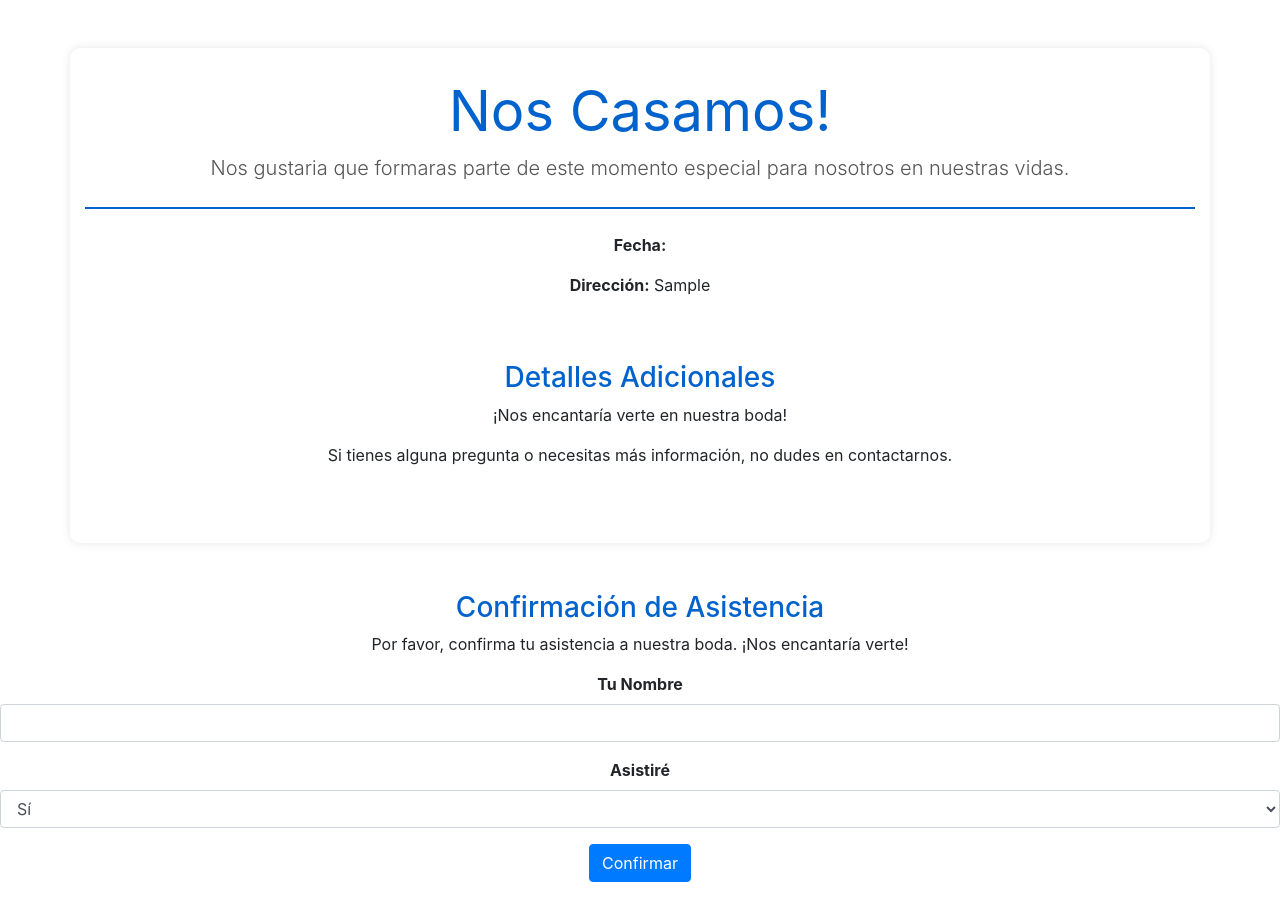
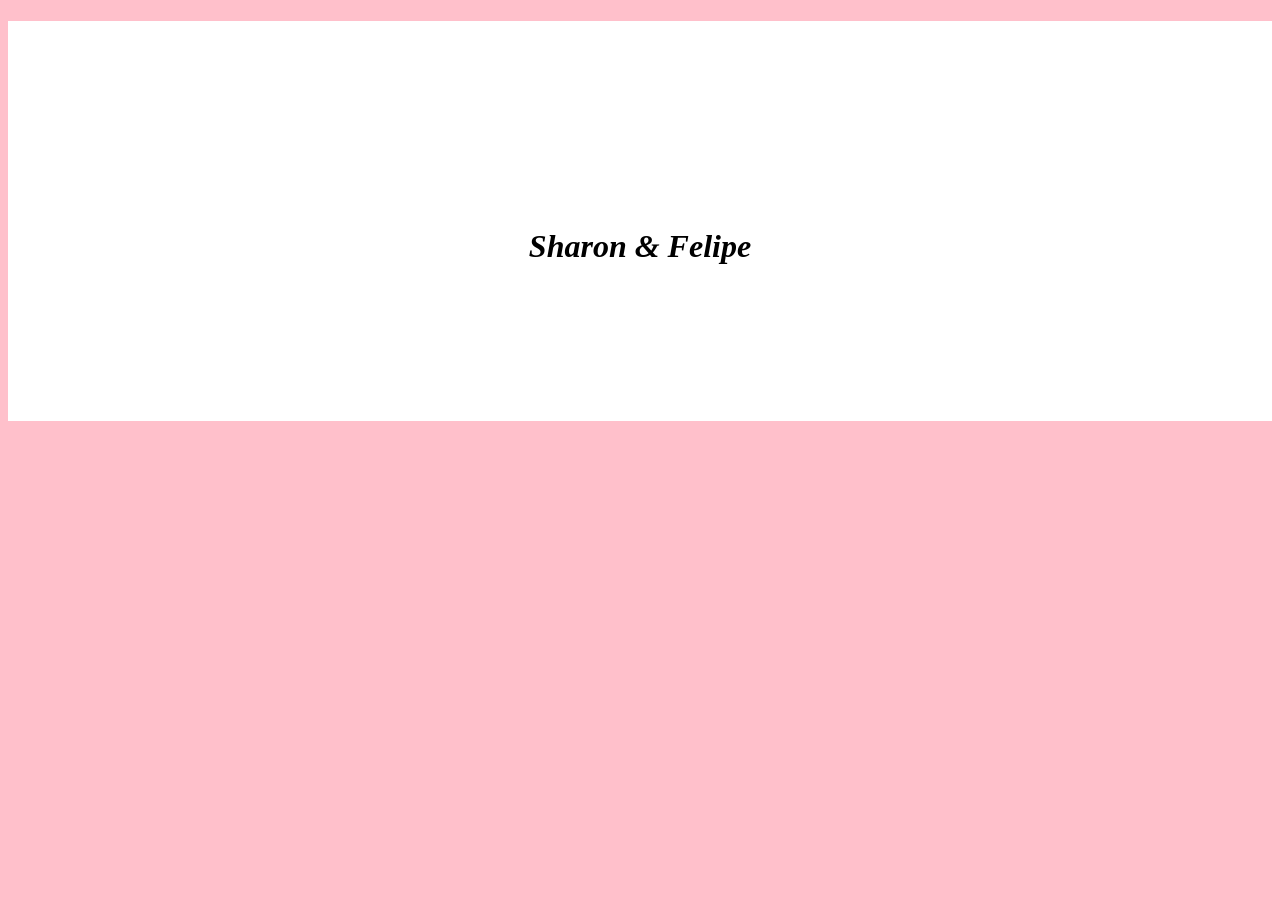
Before and after one commit to fvarguezz/bodorrio, a Django app: page / in a window 1280 px wide. After the commit the page ends 421 px from the top, so only its background shows below. Run offline with Django 5.2, Linux system fonts and the light colour scheme; tables that the repository leaves empty hold one stand-in row (values such as "Sample post"); some libraries are stand-ins or nearby versions.

Commit message:
nuevas pruebas

```diff
--- a/boda/invitacion/static/invitacion/styles.css
+++ b/boda/invitacion/static/invitacion/styles.css
@@ -1,76 +1,14 @@
-/* Estilos básicos para el cuerpo de la página */
-body {
-    background-color: #2541e2;  /* Color de fondo gris claro */
-    font-family: 'Arial', sans-serif;  /* Fuente predeterminada */
-    margin: 0;  /* Eliminar márgenes */
-    padding: 0;  /* Eliminar rellenos */
+.pagina{
+
+    background-color: pink;
 }
 
-/* Estilos para el contenedor principal */
-.container {
-    background-color: #ffffff;  /* Fondo blanco para el contenido */
-    padding: 30px;  /* Relleno interno */
-    border-radius: 10px;  /* Bordes redondeados */
-    box-shadow: 0 0 10px rgba(0, 0, 0, 0.1);  /* Sombra suave */
-    margin-top: 20px;  /* Espacio en la parte superior */
+
+.encabezado {
+    text-align: center;
+    background-color: white;
+    width: 100%;
+    height: 50vb;
+    line-height: 450px; /* Centra el texto verticalmente (si el div tiene una altura fija) */
+
 }
-
-/* Estilos para los encabezados */
-h1, h3 {
-    color: #0062cc;  /* Color azul para los encabezados */
-}
-
-h1 {
-    font-size: 3em;  /* Tamaño más grande para el título */
-    margin-bottom: 20px;  /* Espacio debajo del encabezado */
-}
-
-h3 {
-    font-size: 1.5em;  /* Tamaño más pequeño para los subtítulos */
-    margin-bottom: 15px;
-}
-
-/* Estilo para los botones */
-.btn-primary {
-    background-color: #0062cc;  /* Fondo azul para los botones */
-    border: none;  /* Eliminar borde */
-    color: white;  /* Texto blanco */
-    padding: 10px 20px;  /* Relleno interno del botón */
-    font-size: 1em;  /* Tamaño de fuente */
-    border-radius: 5px;  /* Bordes redondeados */
-}
-
-/* Efecto al pasar el ratón sobre los botones */
-.btn-primary:hover {
-    background-color: #004085;  /* Cambio de color cuando pasas el ratón */
-    cursor: pointer;  /* Cambiar el cursor para indicar que el botón es clickeable */
-}
-
-/* Estilo para el formulario */
-.form-group label {
-    font-weight: bold;  /* Etiquetas de formulario en negrita */
-}
-
-.form-control {
-    border-radius: 5px;  /* Bordes redondeados para los campos de entrada */
-    padding: 10px;  /* Relleno interno */
-    width: 100%;  /* Asegurarse de que ocupe todo el ancho disponible */
-    margin-bottom: 15px;  /* Espacio debajo de los campos */
-}
-
-/* Espaciado entre secciones */
-.row {
-    margin-bottom: 30px;  /* Espacio entre las filas */
-}
-
-/* Ajustes de texto */
-.lead {
-    font-size: 1.25em;  /* Texto destacado con un tamaño mayor */
-    color: #555555;  /* Color gris para texto secundario */
-}
-
-hr.my-4 {
-    border-top: 2px solid #0062cc;  /* Línea horizontal azul */
-    margin-top: 30px;
-    margin-bottom: 30px;
-}
--- a/boda/invitacion/templates/invitacion/home.html
+++ b/boda/invitacion/templates/invitacion/home.html
@@ -5,55 +5,48 @@
     <meta charset="UTF-8">
     <meta name="viewport" content="width=device-width, initial-scale=1.0">
     <title>Pagina en Desarrollo</title>
-    <!-- Incluir Bootstrap desde el CDN -->
-    {% load static %}
-    <link rel="stylesheet" type="text/css" href="{% static 'invitacion/styles.css' %}">
-    <link href="https://stackpath.bootstrapcdn.com/bootstrap/4.5.2/css/bootstrap.min.css" rel="stylesheet">
-
+    <link rel="stylesheet" href="../../static/invitacion/styles.css">
 </head>
 
-<body>
-    <div class="container mt-5">
-        <div class="row">
-            <div class="col-12 text-center">
-                <h1 class="display-4"><b>Nos Casamos!</b></h1>
-                <p class="lead">Nos gustaria que formaras parte de este momento especial para nosotros en nuestras vidas.</p>
-                <hr class="my-4">
-                <p><strong>Fecha:</strong> </p>
-                <p><strong>Dirección:</strong> {{ evento.direccion }}</p>
-            </div>
+<body class="pagina">
+        <!-- SECCION PRINCIPAL -->
+
+        <div class="encabezado">
+            <H1><B><em>Sharon & Felipe</em></B></H1>
         </div>
-        <div class="row mt-5">
-            <div class="col-12 text-center">
-                <h3>Detalles Adicionales</h3>
-                <p>¡Nos encantaría verte en nuestra boda!</p>
-                <p>Si tienes alguna pregunta o necesitas más información, no dudes en contactarnos.</p>
-            </div>
-        </div>
+
+
+
+        <!-- SECCION PARA AGRADECIMIENTOS Y DESCRIPCION DEL EVENTO -->
+<div>
+
+</div>
+
+
+        <!-- SECCION DE DETALLES PARA EL EVENTO + MAPA -->
+ <div>
+
+ </div>
+
+        <!-- SECCION PARA CONFIRMAR ASISTENCIA -->
+<div>
+</div>
+
+
+
+
+
+        <!-- SECCION PARA CONFIRMAR ASISTENCIA -->
+    <div>
+
     </div>
 
-        <!-- SECCION PARA CONFIRMAR ASISTENCIA -->
-    <div class="row mt-5">
-        <div class="col-12 text-center">
-            <h3>Confirmación de Asistencia</h3>
-            <p>Por favor, confirma tu asistencia a nuestra boda. ¡Nos encantaría verte!</p>
-            <form method="post">
-                {% csrf_token %}
-                <div class="form-group">
-                    <label for="nombre">Tu Nombre</label>
-                    <input type="text" class="form-control" width=25% id="nombre" name="nombre" required>
-                </div>
-                <div class="form-group">
-                    <label for="asistencia">Asistiré</label>
-                    <select class="form-control" id="asistencia" name="asistencia" required>
-                        <option value="Si">Sí</option>
-                        <option value="No">No</option>
-                    </select>
-                </div>
-                <button type="submit" class="btn btn-primary">Confirmar</button>
-            </form>
-        </div>
-    </div>
+
+
+
+
+
+
 
 
 
```
Also changed, not shown: boda/fotos/test.jpg (added).
